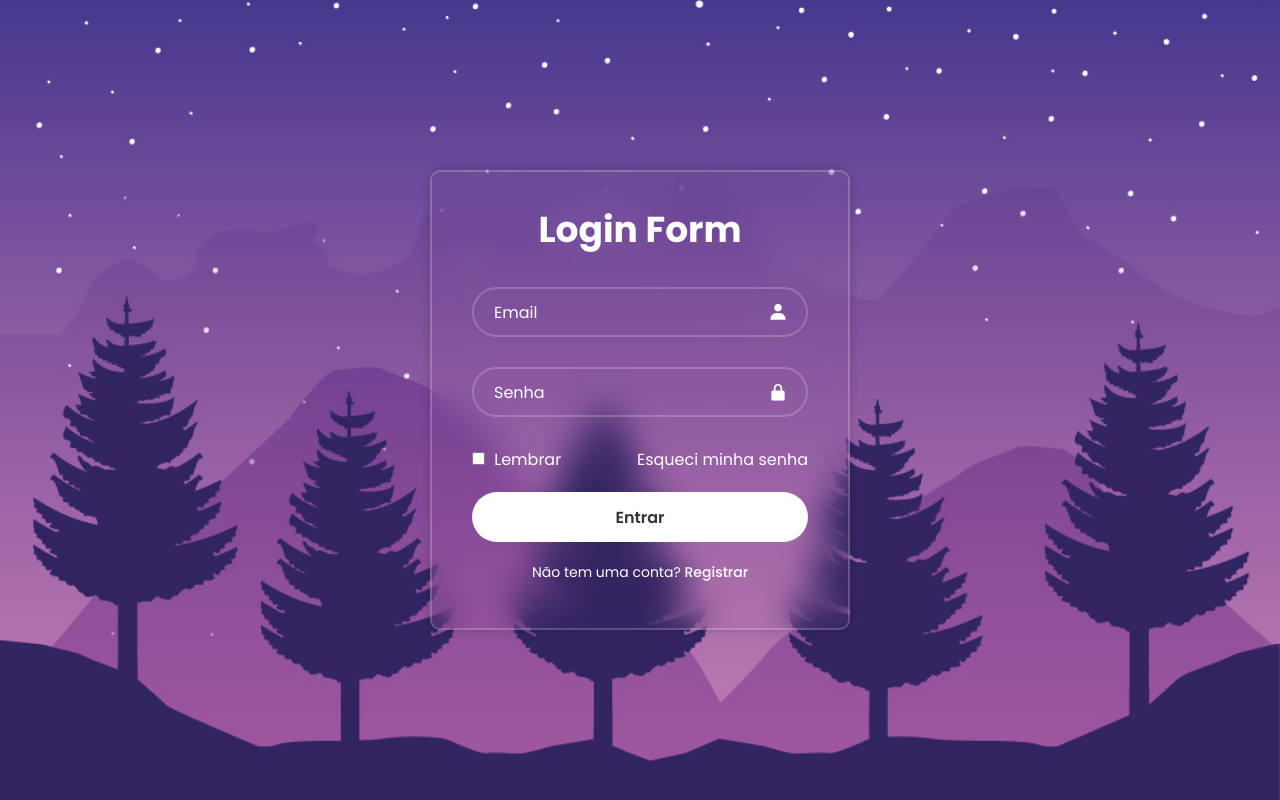
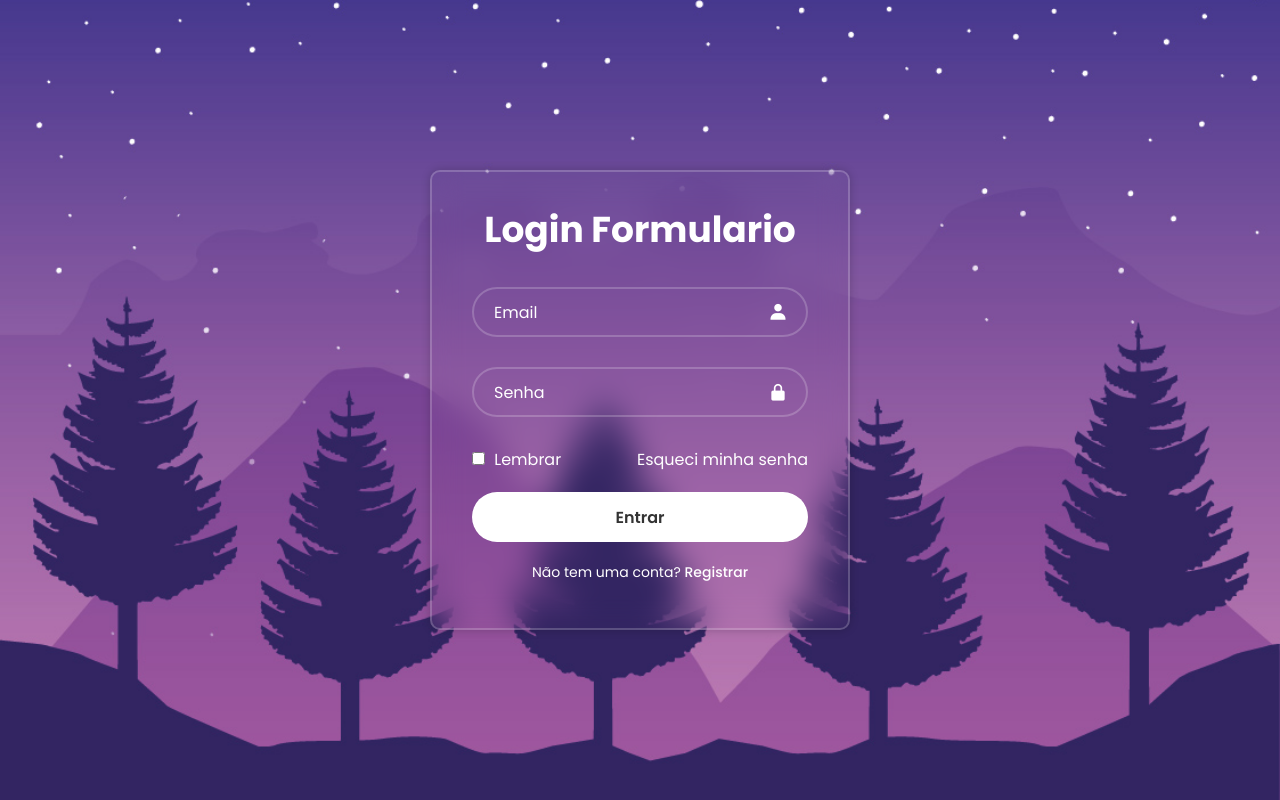
Before and after one commit to jonatasvsilvaa/formulario-page, a plain HTML site: page index.html in a window 1280 px wide. Drawn offline with nearby package versions, Linux system fonts and the light colour scheme.

Commit message:
login atualizado

```diff
--- a/index.html
+++ b/index.html
@@ -10,7 +10,7 @@
 <body>
     <main class="container">
       <form>
-    <h1>Login Form</h1>
+    <h1>Login Formulario</h1>
     <form action="#">
         <div class="caixa-formulario">
         <input type="text" placeholder="Email" required>
```
